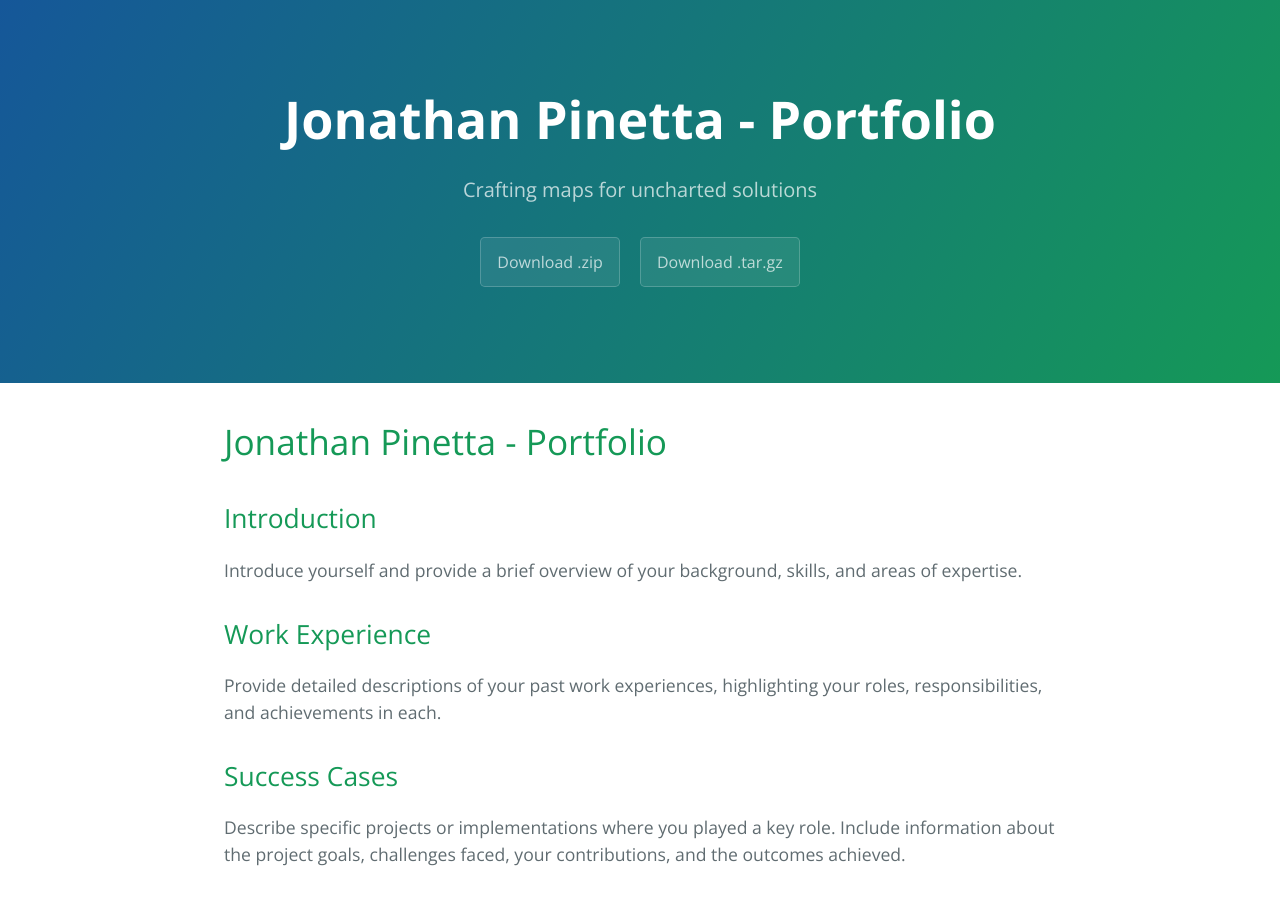
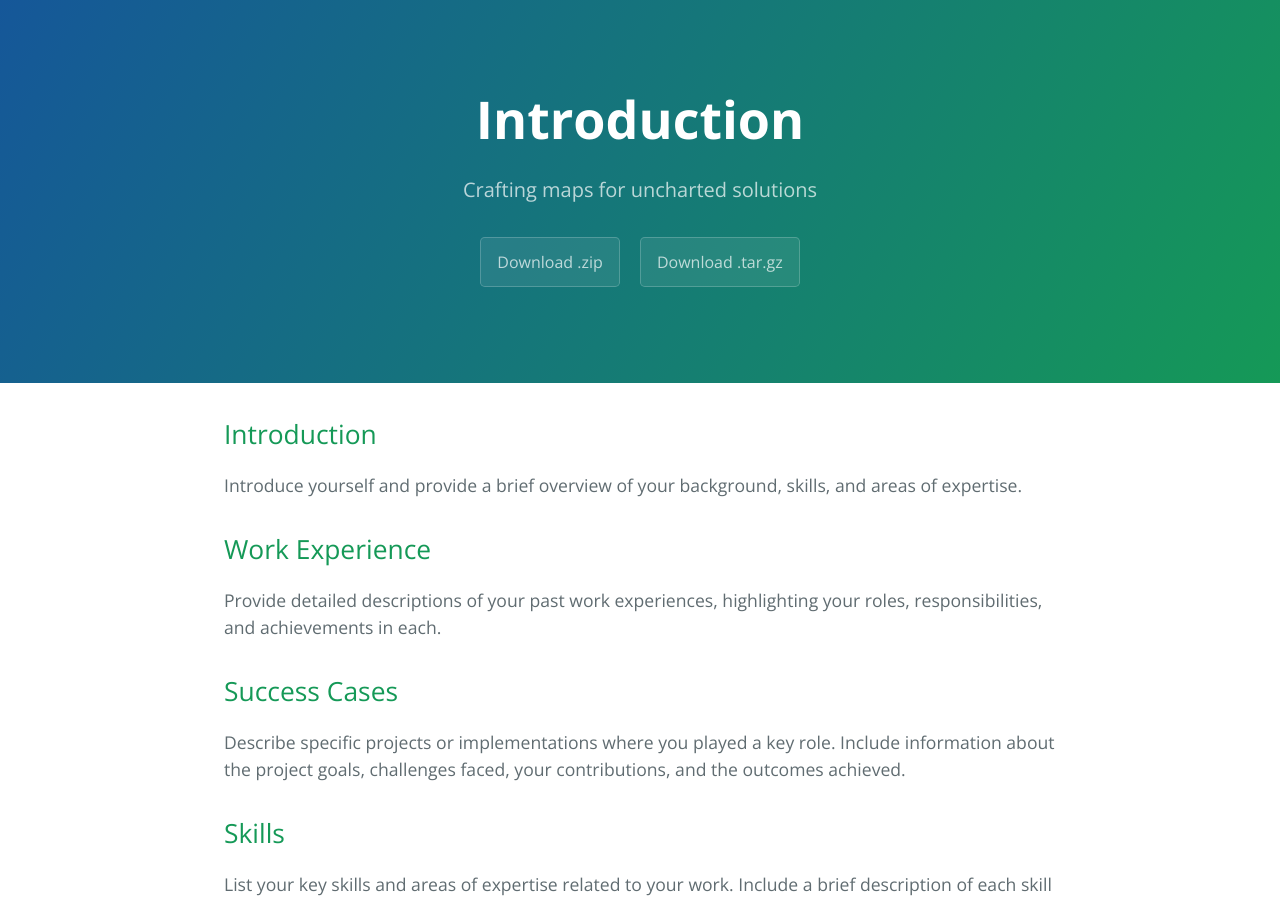
Before and after one commit to BigStepIdiomas/bigstepidiomas.github.io, a Jekyll site: the page built from index.md, in a window 1280 px wide and 900 px high. Built offline with Jekyll 4.4.1, drawn with Linux system fonts in a browser that asks for light colours; our own code applies the rules of GitHub Pages for plain Markdown files.

Commit message:
commit#4t=testing markdown changes and index

```diff
--- a/index.md
+++ b/index.md
@@ -1,8 +1,6 @@
 ---
 layout: default
 ---
-
-# Jonathan Pinetta - Portfolio
 
 ## Introduction
 Introduce yourself and provide a brief overview of your background, skills, and areas of expertise.
```
